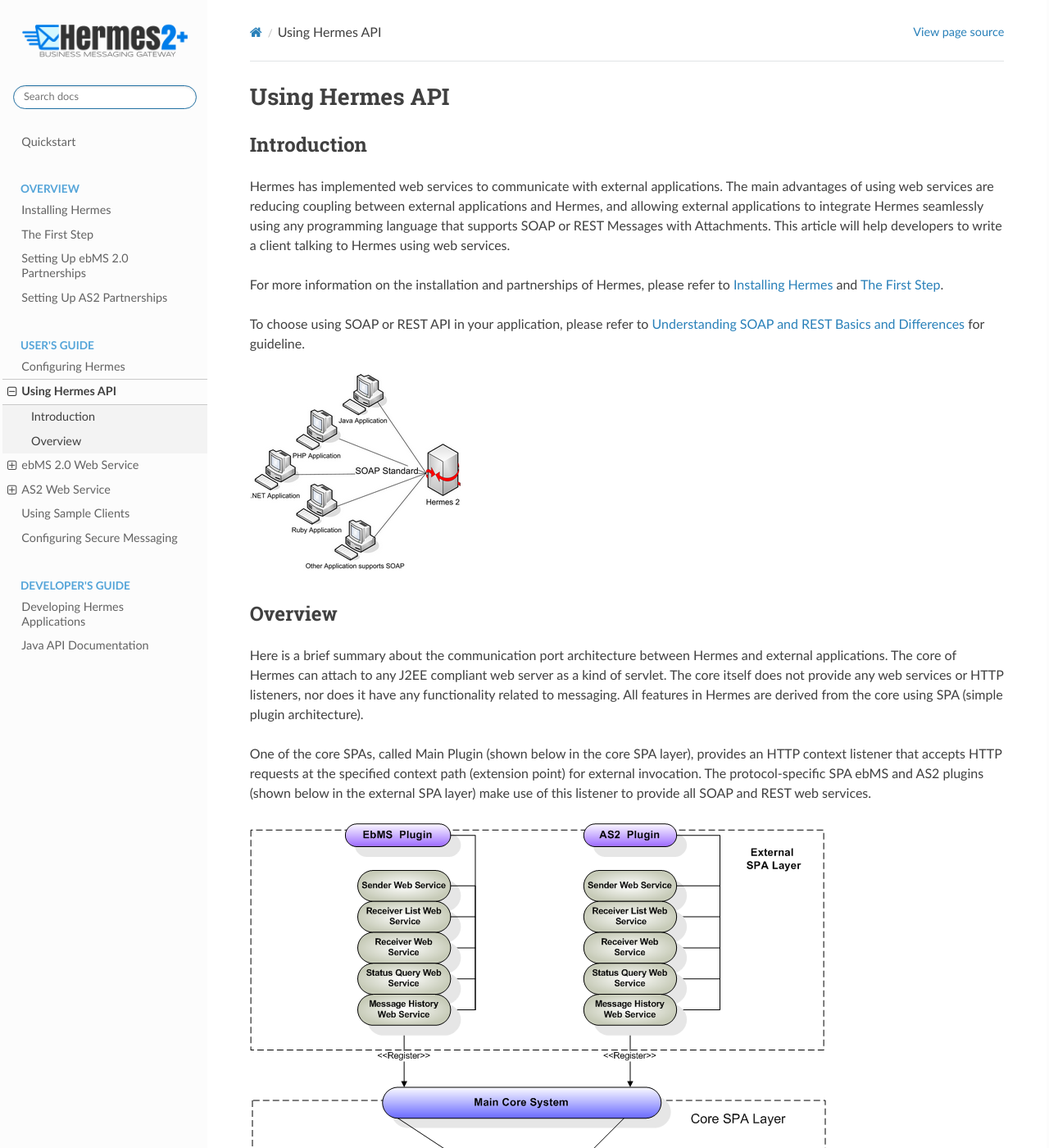
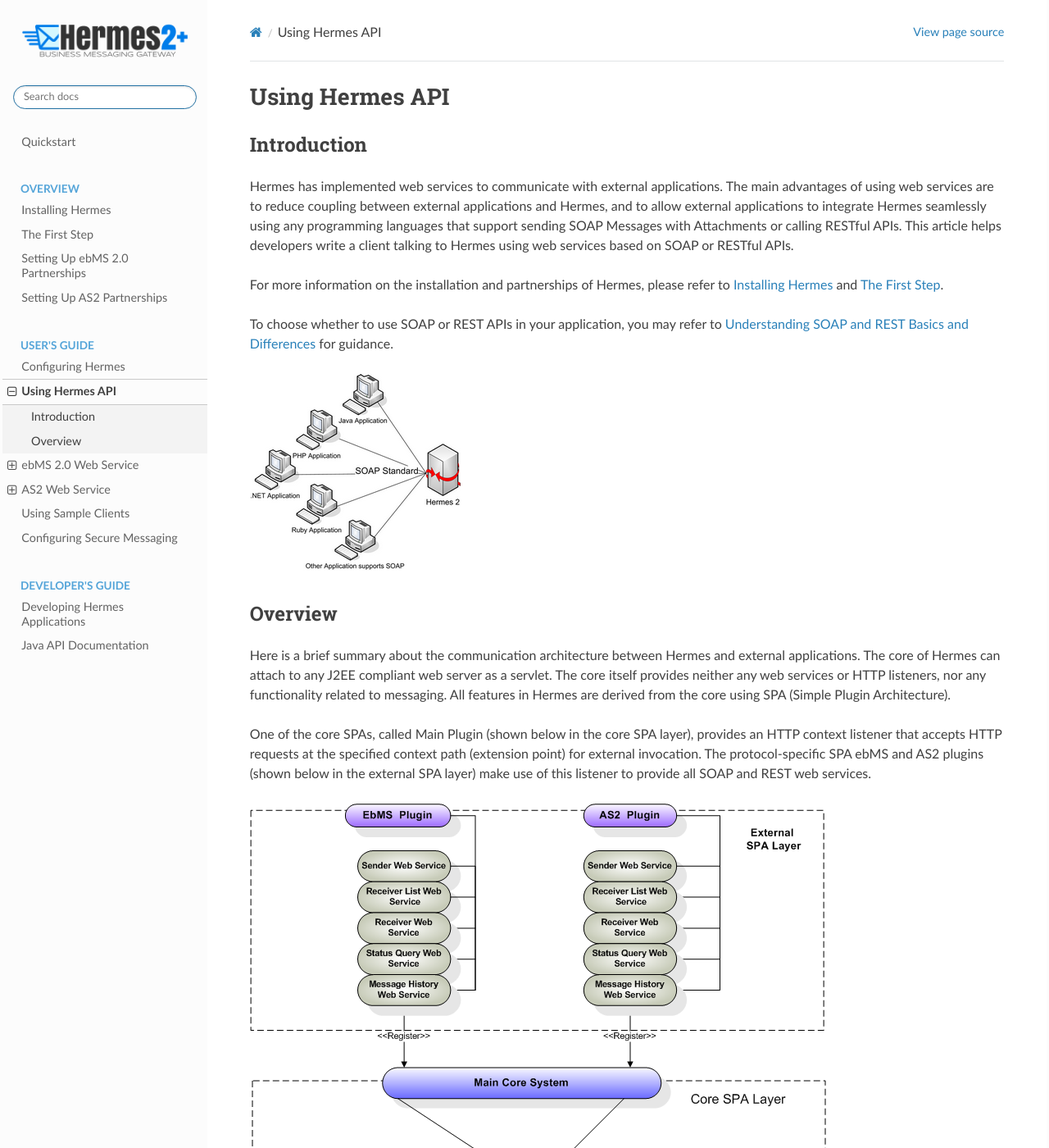
Before and after one commit to cecid/hermes-docs, a Sphinx documentation site: the page built from docs/source/web_service_communication.rst, in a window 1280 px wide and 1400 px high. Shown: the whole window at 82% size. Built offline with Sphinx 7.4.7 and the Read the Docs theme 2.0.0, drawn with Linux system fonts in a browser that asks for light colours; some of the changed text lies outside the part shown.

Commit message:
Editorial changes.

```diff
--- a/docs/source/web_service_communication.rst
+++ b/docs/source/web_service_communication.rst
@@ -3,24 +3,24 @@
 
 Introduction
 ------------
-Hermes has implemented web services to communicate with external applications. The main advantages of using web services are reducing coupling between external applications and Hermes, and allowing external applications to integrate Hermes seamlessly using any programming language that supports SOAP or REST Messages with Attachments. This article will help developers to write a client talking to Hermes using web services.
+Hermes has implemented web services to communicate with external applications. The main advantages of using web services are to reduce coupling between external applications and Hermes, and to allow external applications to integrate Hermes seamlessly using any programming languages that support sending SOAP Messages with Attachments or calling RESTful APIs. This article helps developers  write a client talking to Hermes using web services based on SOAP or RESTful APIs.
 
 For more information on the installation and partnerships of Hermes, please refer to :doc:`installation` and :doc:`first_step`.
 
-To choose using SOAP or REST API in your application, please refer to `Understanding SOAP and REST Basics and Differences <http://blog.smartbear.com/apis/understanding-soap-and-rest-basics/>`_ for guideline.
+To choose whether to use SOAP or REST APIs in your application, you may refer to `Understanding SOAP and REST Basics and Differences <http://blog.smartbear.com/apis/understanding-soap-and-rest-basics/>`_ for guidance.
 
 .. image:: /_static/images/web_service/h2o-ws-pl-free.png
 
 Overview
 --------
 
-Here is a brief summary about the communication port architecture between Hermes and external applications. The core of Hermes can attach to any J2EE compliant web server as a kind of servlet. The core itself does not provide any web services or HTTP listeners, nor does it have any functionality related to messaging. All features in Hermes are derived from the core using SPA (simple plugin architecture).
+Here is a brief summary about the communication architecture between Hermes and external applications. The core of Hermes can attach to any J2EE compliant web server as a servlet. The core itself provides neither any web services or HTTP listeners, nor any functionality related to messaging. All features in Hermes are derived from the core using SPA (Simple Plugin Architecture).
 
 One of the core SPAs, called Main Plugin (shown below in the core SPA layer), provides an HTTP context listener that accepts HTTP requests at the specified context path (extension point) for external invocation. The protocol-specific SPA ebMS and AS2 plugins (shown below in the external SPA layer) make use of this listener to provide all SOAP and REST web services.
 
 .. image:: /_static/images/web_service/ws-archtecture.png
 
-In the default Hermes installation, the ebMS 2.0 and AS2 plugins each support the following registered web services in Hermes:
+In the default Hermes installation, each of ebMS 2.0 and AS2 plugins supports the following registered web services in Hermes:
 
 .. csv-table:: ebMS 2.0 Hermes API
    :header: "Functionality          ", "REST(ebMS) [1]_", "SOAP(ebMS)"
```
